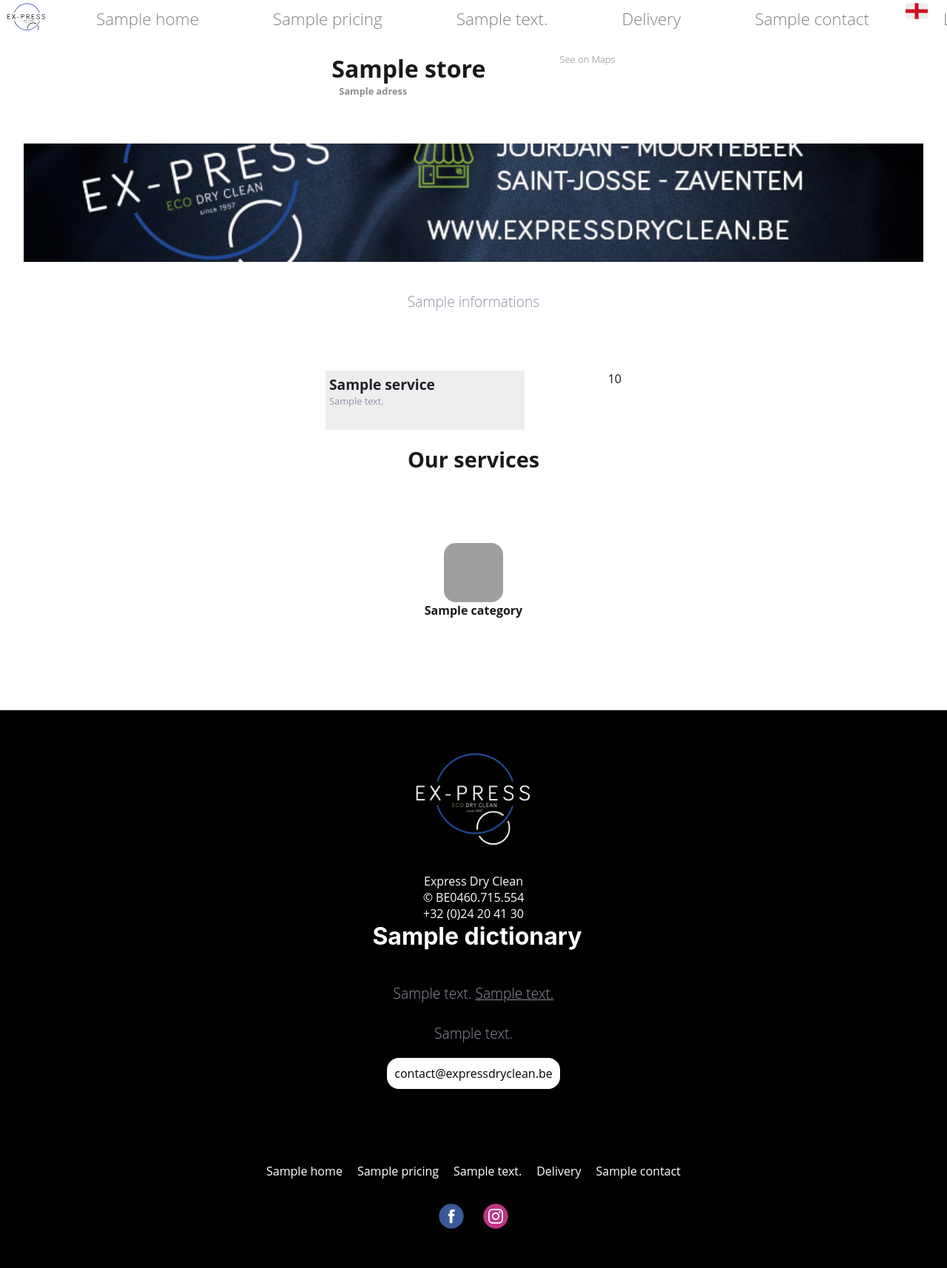
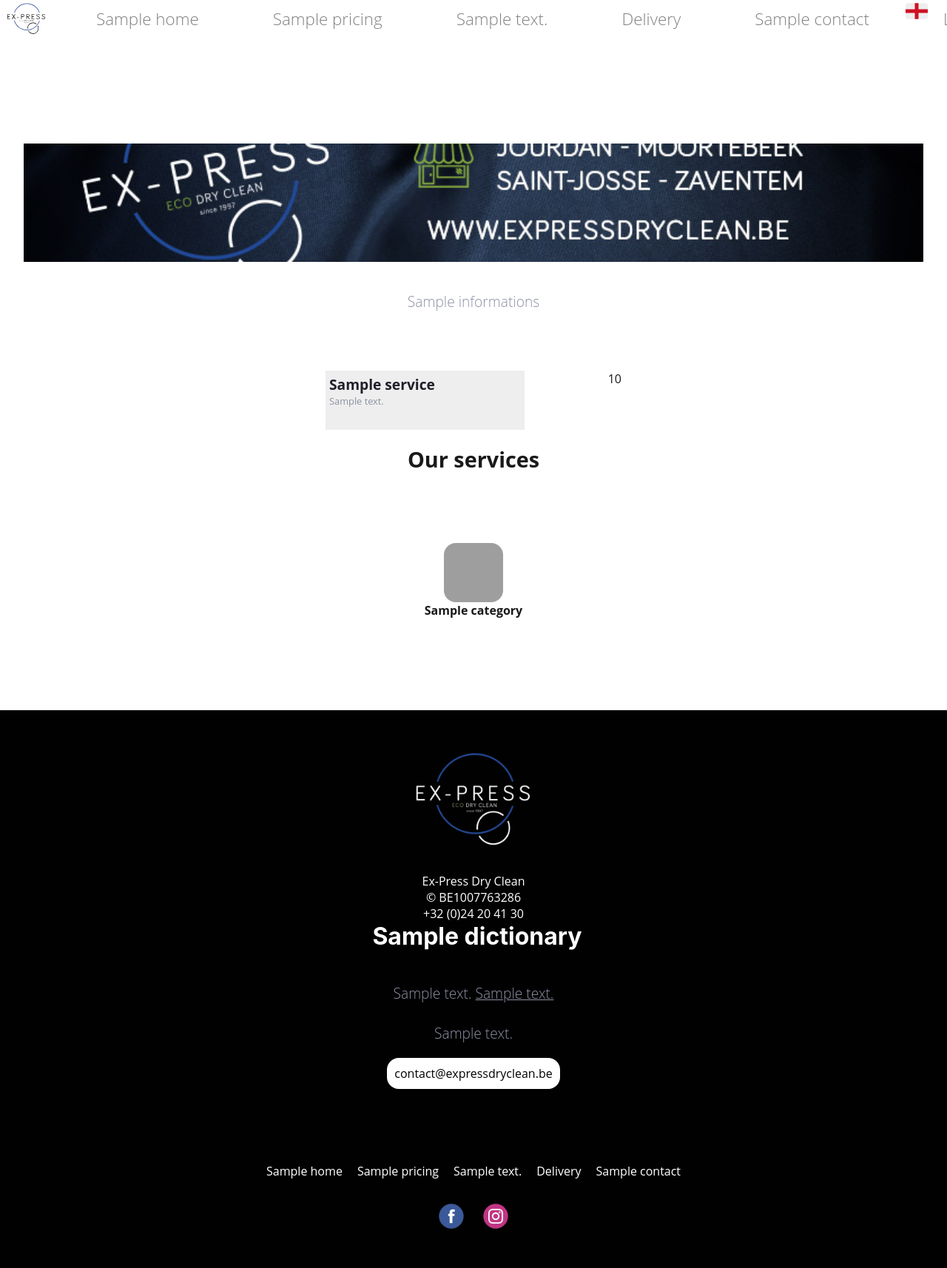
Before and after one commit to jhabaa/server.expressdryclean, a Flask app: template templates/pricing.html in a window 1280 px wide. Shown: the whole page at 74% size. Run offline with Flask 3, Linux system fonts and the light colour scheme; the template is opened without the code that fills it: most values are stand-ins (such as "Sample title", 1, 10 or a date in 2020); some libraries are stand-ins or nearby versions; grey boxes are pictures that could not be loaded.

Commit message:
[FIX]: Minor update VAT & name

```diff
--- a/templates/index.html
+++ b/templates/index.html
@@ -9,7 +9,7 @@
         </div> -->
 
         <div class="presentationBloc">
-            <h1 class="ExpressTitle">Express Dry Clean</h1>
+            <h1 class="ExpressTitle">Ex-Press Dry Clean</h1>
             <p class="ExpressTitle">{{ dictionary['title1'] }}</p>
             <a href="https://testflight.apple.com/join/r5vANLZh" class="">
                 <img src="/static/imagesweb/apple.svg" alt="" class="apple">
--- a/templates/layout.html
+++ b/templates/layout.html
@@ -80,7 +80,7 @@
                     <li class="nav_link hidden"><a href="{{ url_for('about', lang = lang)}}">{{ dictionary['About'] }}</a></li>
                     <li class="nav_link hidden"><a href="{{ url_for('delivery', lang = lang)}}"> Delivery</a></li>
                     <li class="nav_link hidden"><a href="{{ url_for('contact', lang = lang)}}">{{ dictionary['Contact'] }}</a></li>
-                    <li class="nav_link">
+                    <li class="nav_link hidden">
                         <a href="{{ url_for('localization', lang = lang)}}"> Localization </a>
                         <ul class="sublinks">
                             <div class="mainlinks">
@@ -139,8 +139,8 @@
     <footer id="footer" class="">
         <div class="left">
             <img src="/static/imagesweb/logo.png" alt="" class="logo">
-            <span class="logoText">Express Dry Clean</span>
-            <p>© BE0460.715.554 </p>
+            <span class="logoText">Ex-Press Dry Clean</span>
+            <p>© BE1007763286 </p>
             <a href="tel:+3224204130"> +32 (0)24 20 41 30</a>
 
             <span class="title1">{{ dictionary['title6'] }}</span>
```
Also changed, not shown: templates/localization.html (+4 -4 lines).
